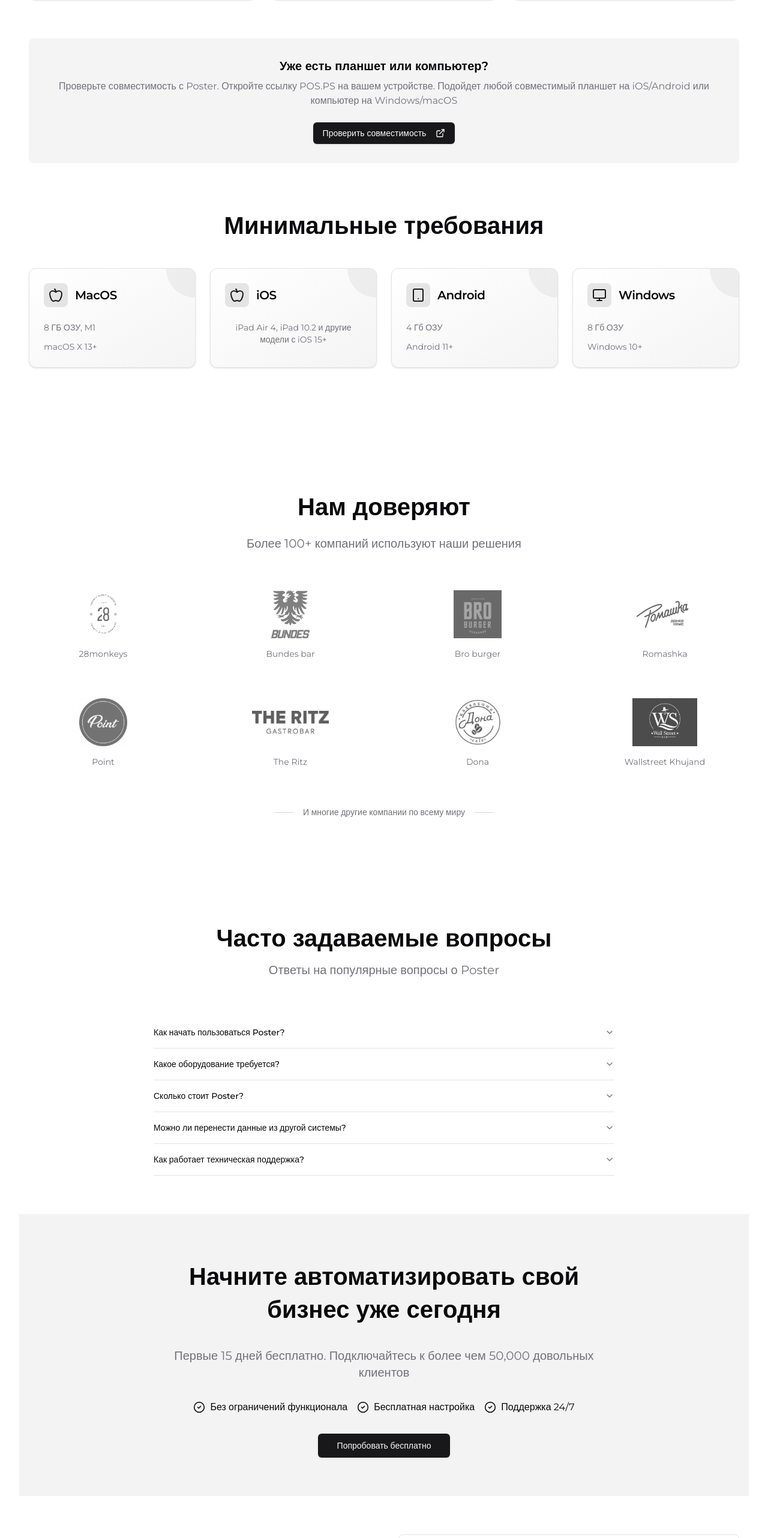
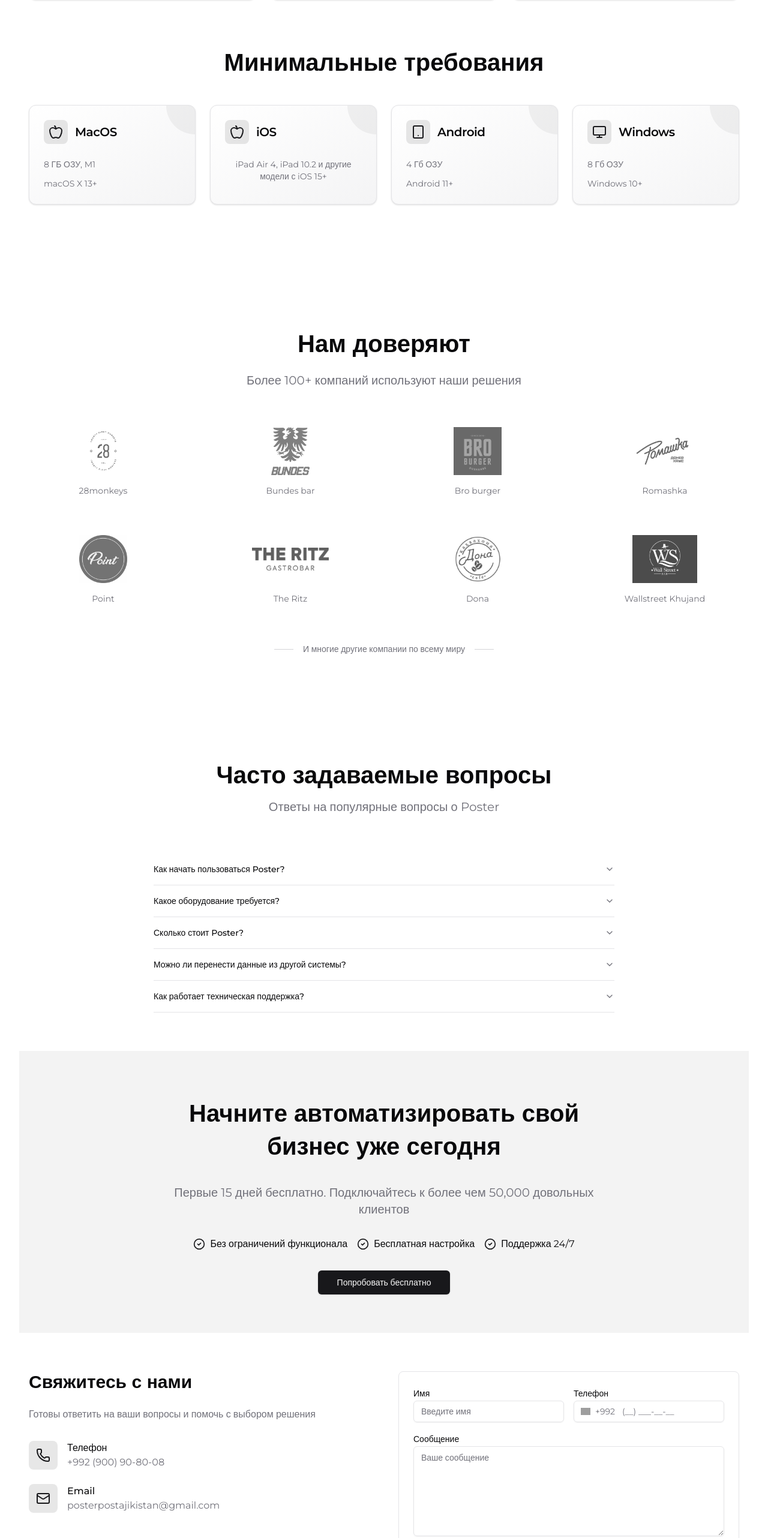
Before and after one commit to shahhhzod/poster-landing, a React (Vite) app: page / in a window 1280 px wide. Shown: the part 6959-9523 px from the top of the page at 60% size. Built offline with nearby package versions, Linux system fonts and the light colour scheme; no server answers; a web font is replaced by a local one.

Commit message:
fix bugs and errors

```diff
--- a/src/components/Contact.tsx
+++ b/src/components/Contact.tsx
@@ -109,8 +109,8 @@
                 </div>
                 <div>
                   <p className="font-medium">Email</p>
-                  <a href="mailto:info@poster.tj" className="text-muted-foreground hover:text-primary">
-                    info@poster.tj
+                  <a href="mailto:posterpostajikistan@gmail.com" className="text-muted-foreground hover:text-primary">
+                   posterpostajikistan@gmail.com
                   </a>
                 </div>
               </div>
--- a/src/components/Equipment.tsx
+++ b/src/components/Equipment.tsx
@@ -86,7 +86,7 @@
           ))}
         </div>
 
-        <motion.div
+        {/* <motion.div
           initial={{ opacity: 0, y: 20 }}
           animate={{ opacity: 1, y: 0 }}
           transition={{ duration: 0.5, delay: 0.3 }}
@@ -107,7 +107,7 @@
               <ExternalLinkIcon className="ml-2 h-4 w-4 group-hover:translate-x-1 transition-transform" />
             </a>
           </Button>
-        </motion.div>
+        </motion.div> */}
 
         <motion.div
       initial={{ opacity: 0 }}
```
